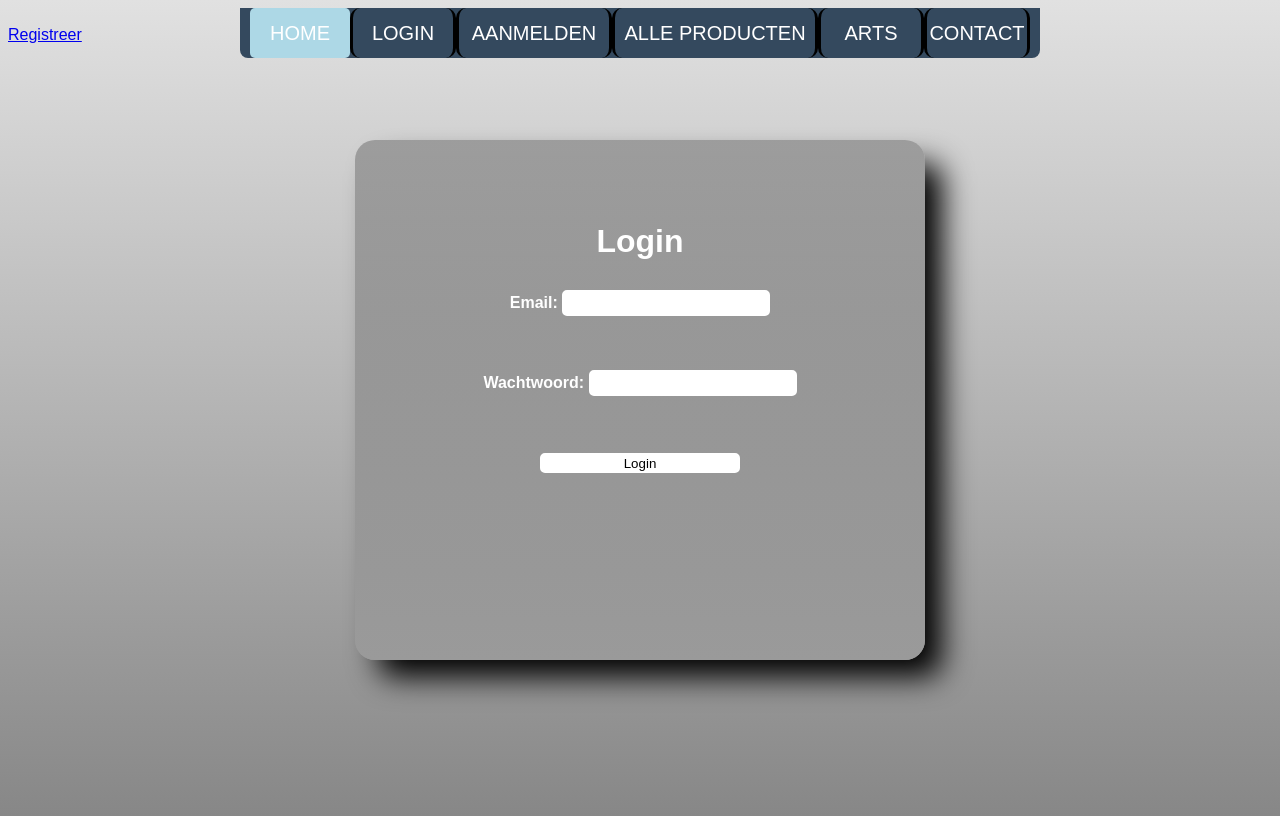
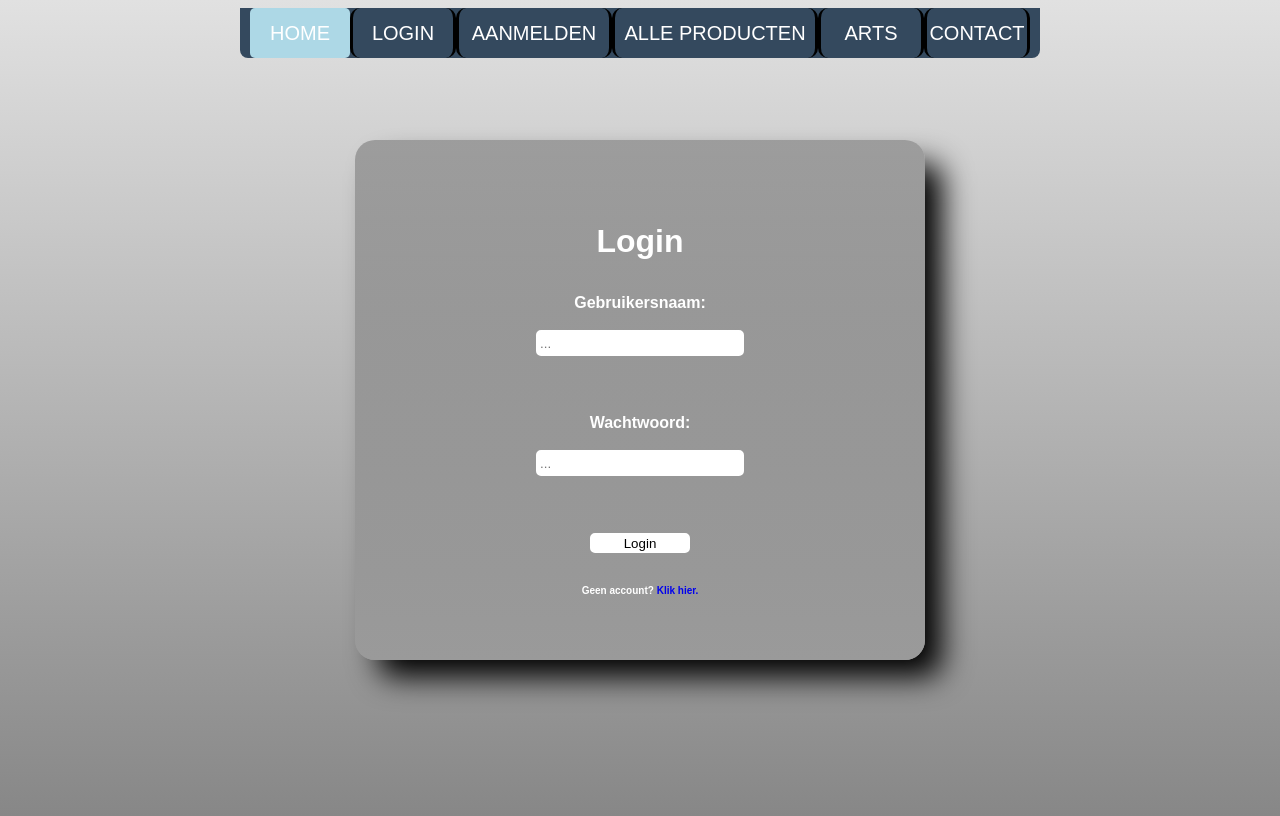
Before and after one commit to Bodilukepoels/Voedselbank-Maaskantje, a PHP site: page /login.php in a window 1280 px wide. Run offline with PHP 8.4, Linux system fonts and the light colour scheme.

Commit message:
Update login.php

```diff
--- a/login.php
+++ b/login.php
@@ -33,14 +33,13 @@ if (isset($_POST['Email'], $_POST['Wachtwoord'])) {
     <div class="container">
     <h1>Login</h1>
     <form action="login.php" method="post">
-        <label for="email">Email:</label>
-        <input type="text" name="Email" id="Email" required><br><br>
-        <label for="password">Wachtwoord:</label>
-        <input type="password" name="Wachtwoord" id="Wachtwoord" required><br><br>
-        <input type="submit" value="Login"><br>
+    <label for="username">Gebruikersnaam:</label> <Br>
+        <input type="text" name="username" id="username" placeholder= "..." required><br><br>
+        <label for="password">Wachtwoord:</label> <Br>
+        <input type="password" name="password" id="password" placeholder="..." required><br><br>
+        <input style="width: 100px;" type="submit" id="login" value="Login"><br>
     </form>
+     <h2 class="noacc">Geen account? <a href="register.php" id="link">Klik hier.</a></h2>
     </div>
-</br>
-    <a href="register.php">Registreer</a>
 </body>
 </html>
```
